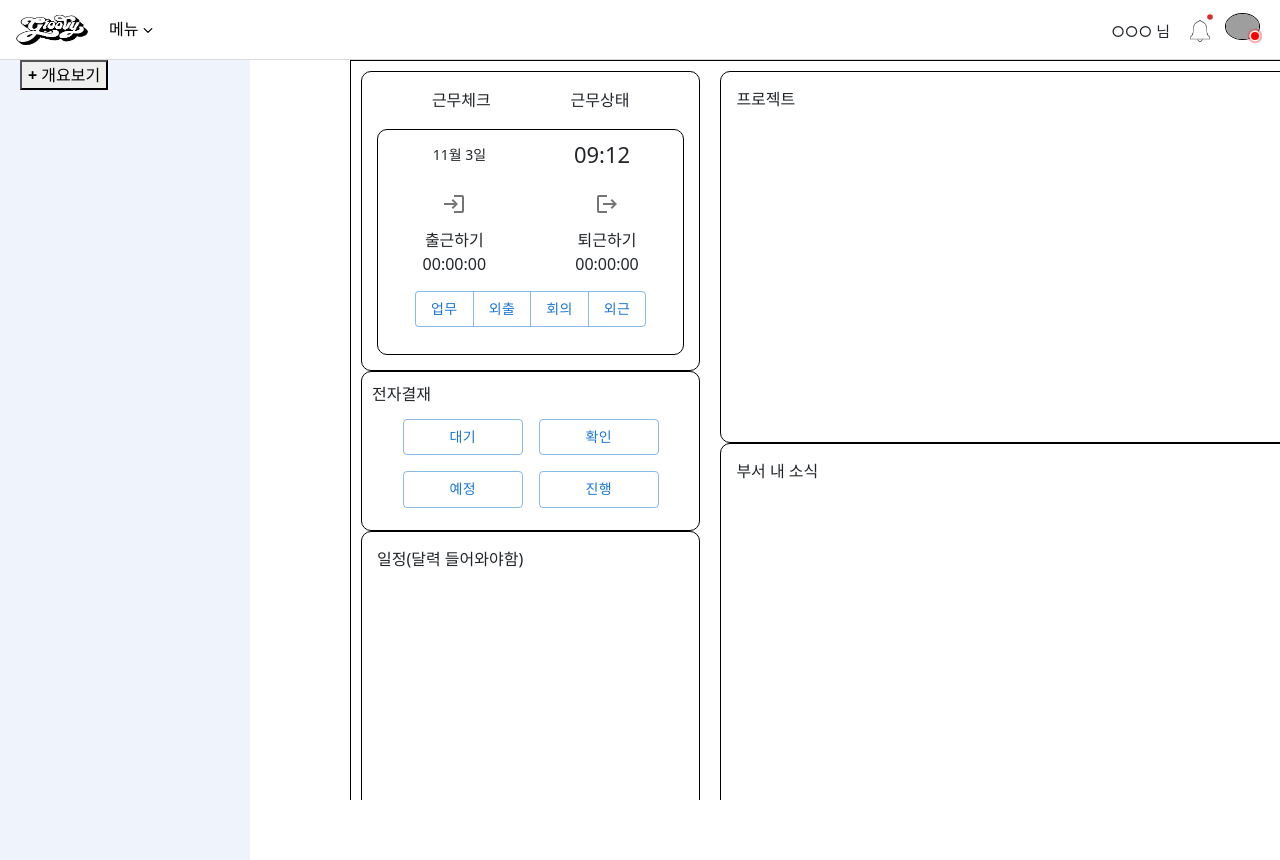
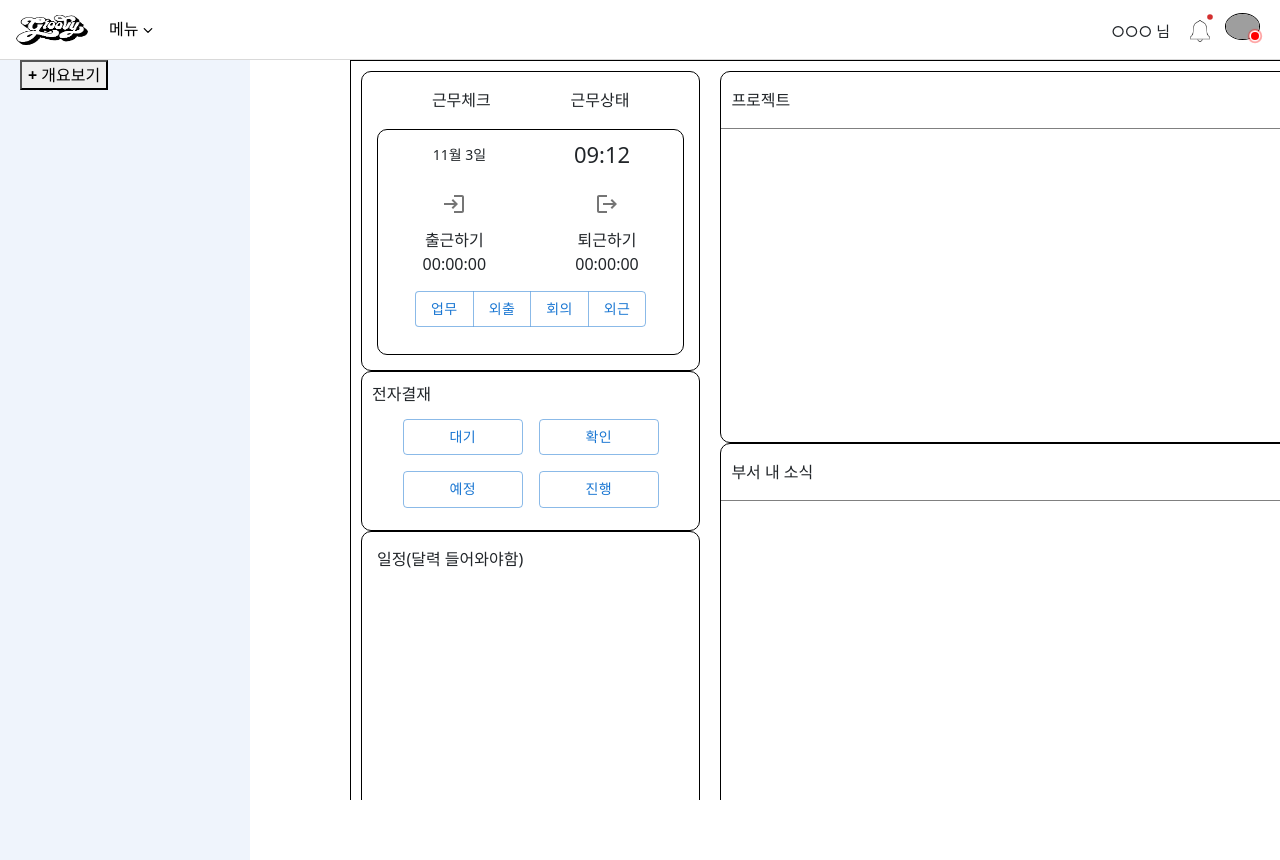
Before and after one commit to hipese/Groovy_React, a React (Create React App) app: page /Groovy/dashboard in a window 1280 px wide. Built offline with nearby package versions, Linux system fonts and the light colour scheme; grey boxes are pictures that could not be loaded.

Commit message:
GROOV-43 Dashboard grid almost created

```diff
--- a/src/pages/DashBoard/DashBoard.js
+++ b/src/pages/DashBoard/DashBoard.js
@@ -6,6 +6,7 @@ import style from './DashBoard.module.css';
 import { Button, ButtonGroup, Grid, IconButton } from '@mui/material';
 import LoginIcon from '@mui/icons-material/Login';
 import LogoutIcon from '@mui/icons-material/Logout';
+import AddIcon from '@mui/icons-material/Add';
 
 
 const Worksection = () => {
@@ -128,8 +129,20 @@ const Calandarsection = () => {
 const ProjectSection = () => {
     return (
         <div className={style.projectsection}>
-            <div className={style.padding15}>
-                프로젝트
+            <div className={`${style.padding10} ${style.borderbtm}`}>
+                <Grid container spacing={2}>
+                    <Grid item xs={11} className={`${style.vcenter}`}>
+                        프로젝트
+                    </Grid>
+                    <Grid item xs={1}>
+                        <IconButton aria-label="add">
+                            <AddIcon fontSize='small'/>
+                        </IconButton>
+                    </Grid>
+                </Grid>
+            </div>
+            <div>
+
             </div>
 
         </div>
@@ -139,8 +152,20 @@ const ProjectSection = () => {
 const NoticeSection = () => {
     return (
         <div className={style.projectsection}>
-            <div className={style.padding15}>
-                부서 내 소식
+            <div className={`${style.padding10} ${style.borderbtm}`}>
+                <Grid container spacing={2}>
+                    <Grid item xs={11} className={`${style.vcenter}`}>
+                        부서 내 소식
+                    </Grid>
+                    <Grid item xs={1}>
+                        <IconButton aria-label="add">
+                            <AddIcon fontSize='small'/>
+                        </IconButton>
+                    </Grid>
+                </Grid>
+            </div>
+            <div>
+
             </div>
         </div>
     )
--- a/src/pages/DashBoard/DashBoard.module.css
+++ b/src/pages/DashBoard/DashBoard.module.css
@@ -88,6 +88,7 @@ div{
 }
 
 .padding15{
+    position: relative;
     padding: 15px;
 }
 .padding10{
@@ -137,6 +138,11 @@ div{
     align-items: center;
 }
 
+.vcenter{
+    display: flex;
+    align-items: center;
+}
+
 .width100{
     width: 100%;
 }
@@ -144,3 +150,7 @@ div{
 .paddingtop15{
     padding-top: 15px;
 }
+
+.posRight15{
+    left: 15px;
+}
```
